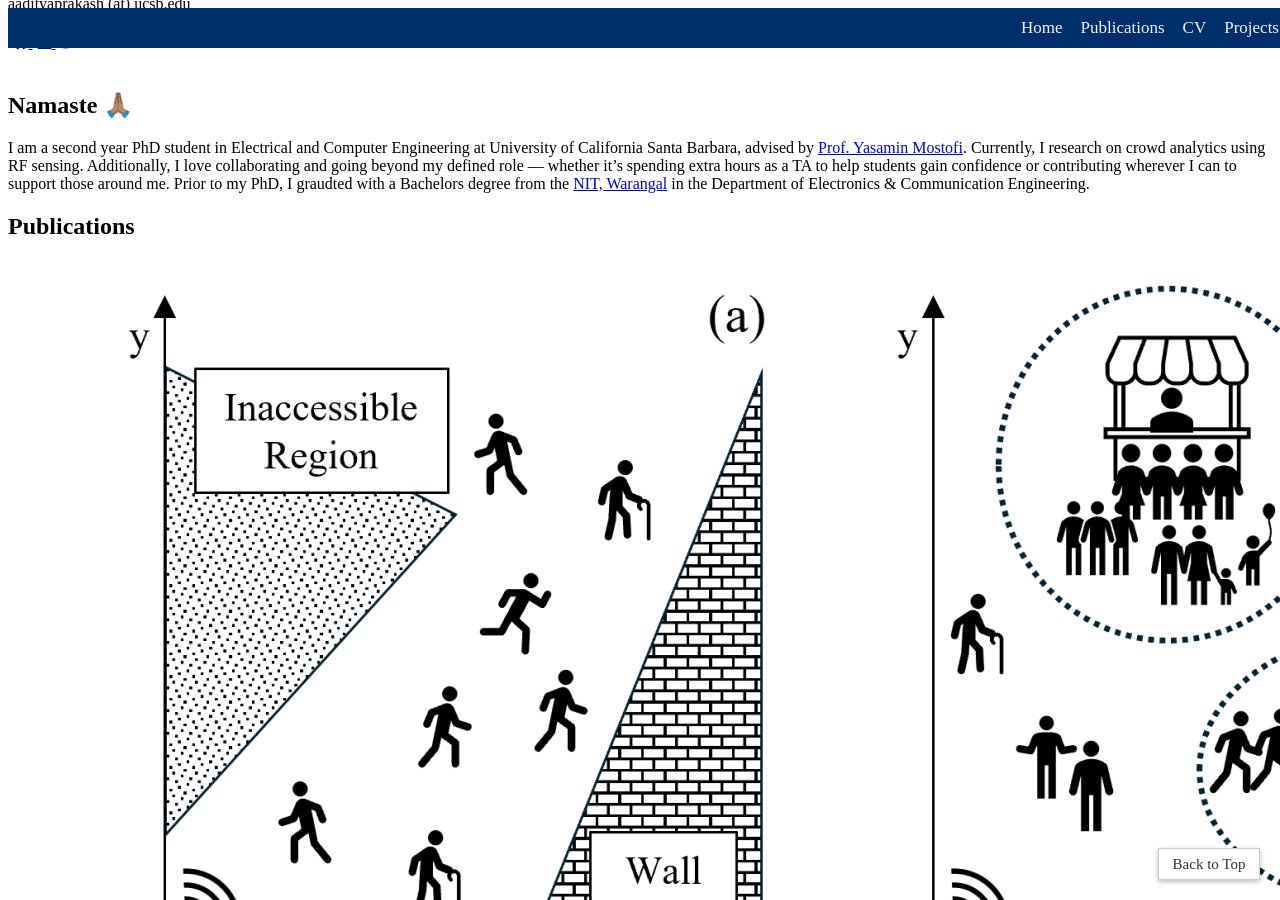
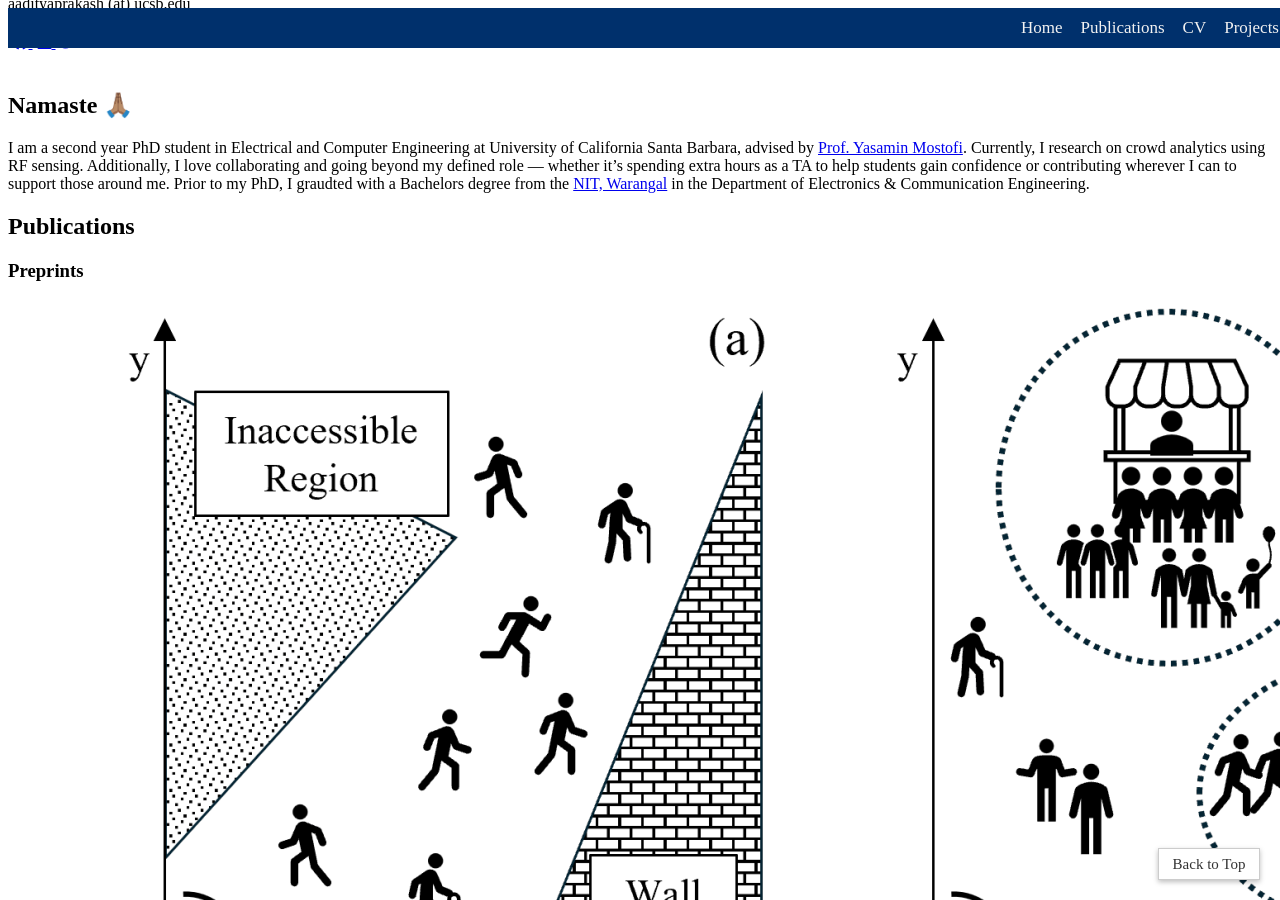
Before and after one commit to Kapi2910/kapi2910.github.io, a Jekyll site: the page built from index.md, in a window 1280 px wide and 900 px high, scrolled down 1289 px. Built offline with Jekyll 4.4.1, drawn with Linux system fonts in a browser that asks for light colours; nearby versions of some CDN libraries; some web fonts are replaced; a style sheet for code colours, icons or effects is not loaded.

Commit message:
Headings in pubs and projs 2

```diff
--- a/_includes/preprints.md
+++ b/_includes/preprints.md
@@ -1,4 +1,4 @@
-<!-- <h3 id="publications" style="margin: 2px 0px -15px;">Preprints</h3> -->
+<h3 id="publications" style="margin: 2px 0px -15px;">Preprints</h3>
 
 <div class="publications">
 <ol class="bibliography">
```
Also changed, not shown: _includes/projects.md (+1 -1 lines).
